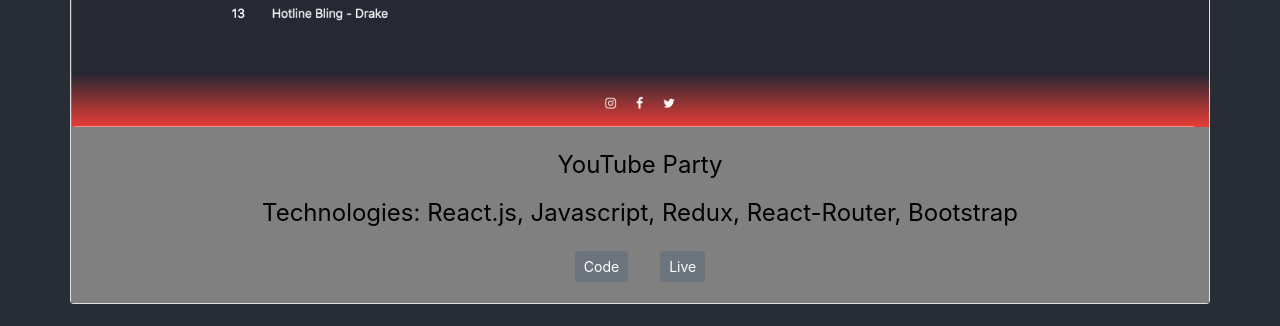
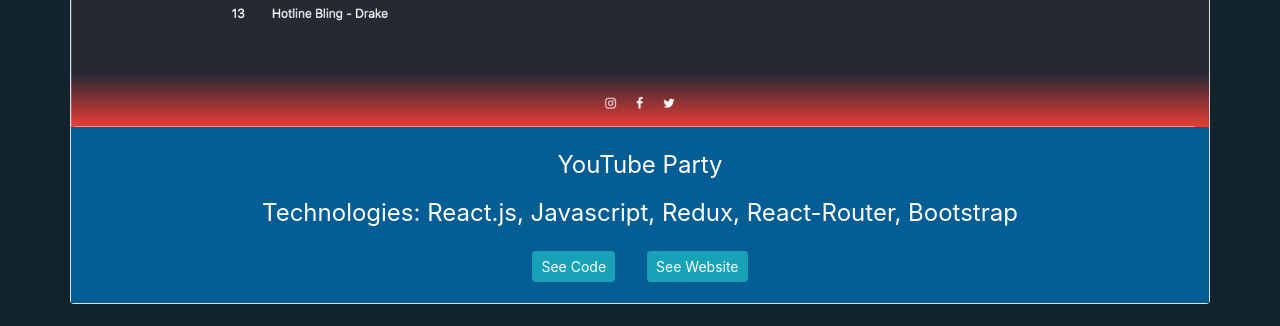
Before and after one commit to timothytcliu/portfolio_v1, a React (Create React App) app: page / in a window 1280 px wide. Shown: the part 1100-1426 px from the top of the page. Built offline with nearby package versions, Linux system fonts and the light colour scheme.

Commit message:
style: added color scheme

```diff
--- a/src/App.css
+++ b/src/App.css
@@ -1,17 +1,26 @@
 .App {
   text-align: center;
-  background-color: #282c34;
+  background-color: #12232e;
   min-height: 100vh;
   display: flex;
   flex-direction: column;
   /* align-items: center; */
   /* justify-content: center; */
   font-size: calc(8px + 2vmin);
-  color: white;
+  color: #eefbfb;
 }
 
 .card {
   color: black;
+}
+
+.card-color {
+  background-color: #045d95;
+  color: white;
+}
+
+.hero {
+  background-color: #203647;
 }
 
 /* .App-logo {
--- a/src/components/hero.js
+++ b/src/components/hero.js
@@ -3,11 +3,12 @@
 // import { FaLinkedin, FaGithub } from 'react-icons/fa';
 // import { FiMail } from 'react-icons/fi';
 import Contacts from './contact';
+import '../App.css';
 
 const Hero = () => {
   return (
     <>
-      <Jumbotron fluid style={{ backgroundColor: '#8080806b' }}>
+      <Jumbotron fluid className="hero">
         <Container fluid>
           <Row>
             <Col s="12">
--- a/src/components/projects.js
+++ b/src/components/projects.js
@@ -10,6 +10,7 @@
   Button,
 } from 'reactstrap';
 import { projectsInfo } from './projectsInfo';
+import '../App.css';
 
 /**
  * Displays app projects in reactstrap card elements,
@@ -23,7 +24,7 @@
           <Col className="px-0">
             <Card className="mb-4">
               <img width="100%" src={project.image} alt={project.alt} />
-              <CardBody style={{ backgroundColor: 'gray' }}>
+              <CardBody className="card-color">
                 <CardTitle>{project.name}</CardTitle>
                 <CardText>{project.technologies}</CardText>
                 <Button
@@ -31,16 +32,18 @@
                   target="_blank"
                   className="mr-3"
                   size="sm"
+                  color="info"
                 >
-                  Code
+                  See Code
                 </Button>
                 <Button
                   href={project.website}
                   target="_blank"
                   className="ml-3"
                   size="sm"
+                  color="info"
                 >
-                  Live
+                  See Website
                 </Button>
               </CardBody>
             </Card>
```
